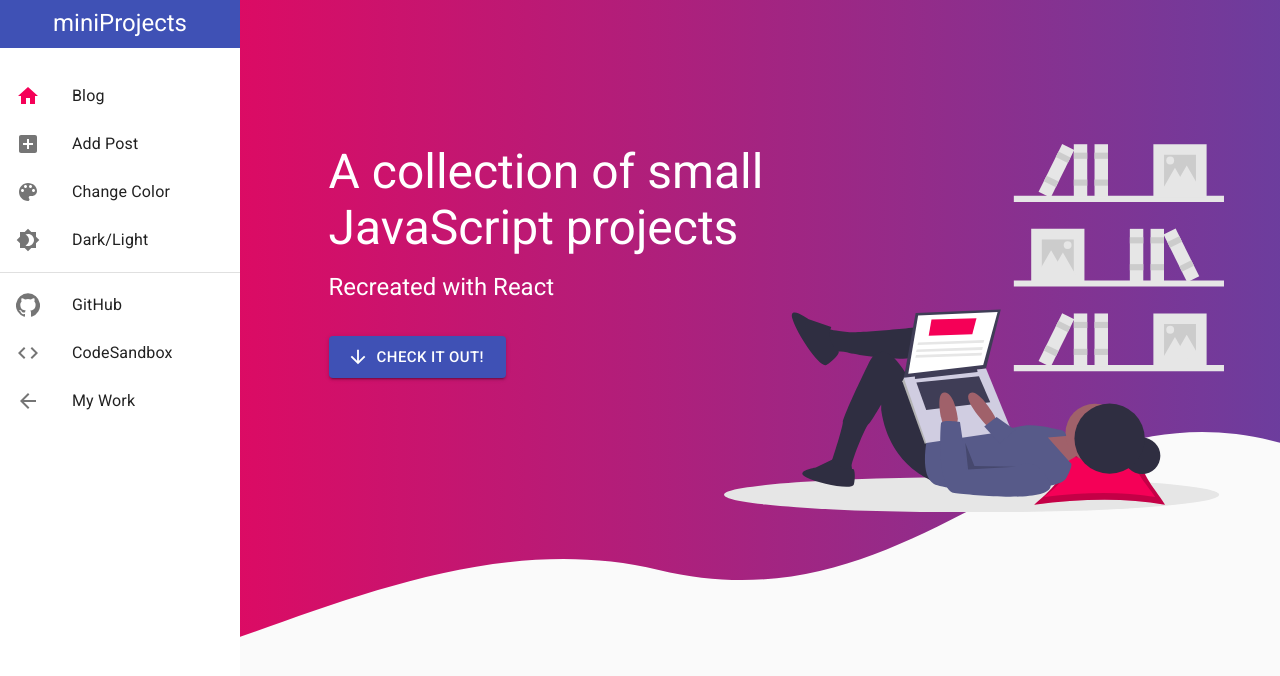
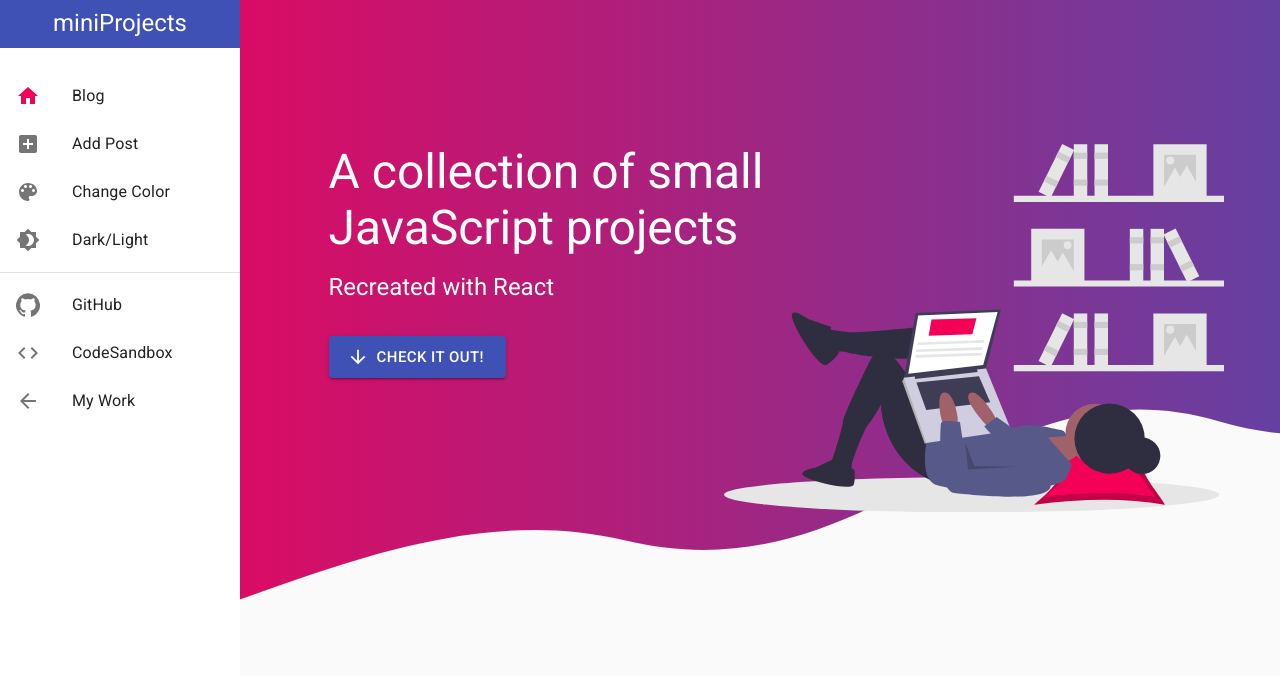
Before and after one commit to ZachScroggins/miniProjects, a Next.js app: page / in a window 1280 px wide. Shown: the top 676 px of the page. Built offline with nearby package versions, Linux system fonts and the light colour scheme.

Commit message:
persist palette cookies working in all browsers

```diff
--- a/src/components/layout/HeroBackground.js
+++ b/src/components/layout/HeroBackground.js
@@ -15,8 +15,12 @@ export const styles = (theme) => {
     },
     heroSvg: {
       width: 'auto',
-      height: '40em',
+      height: '65em',
     },
+    // heroSvg: {
+    //   width: 'auto',
+    //   height: '40em',
+    // },
     secondary: {
       stopColor: theme.palette.secondary.main,
     },
@@ -31,9 +35,9 @@ const HeroBackground = React.forwardRef(function HeroBackground(props, ref) {
 
   return (
     <Box className={classes.heroBackground} ref={ref}>
-      <SvgIcon
-        classes={{ root: classes.heroSvg }}
-        // className={ classes.heroSvg }
+      <svg
+        // classes={{ root: classes.heroSvg }}
+        className={classes.heroSvg}
         xmlns='http://www.w3.org/2000/svg'
         viewBox='0 0 1367 768'
       >
@@ -53,7 +57,7 @@ const HeroBackground = React.forwardRef(function HeroBackground(props, ref) {
           fill='url(#linear-gradient)'
           d='M0 517c99.76 87.4 310.23-112.9 527-61 213 51 307.92-158.18 503-100 171 51 337-94 337-94V0H0z'
         ></path>
-      </SvgIcon>
+      </svg>
     </Box>
   );
 });
```
